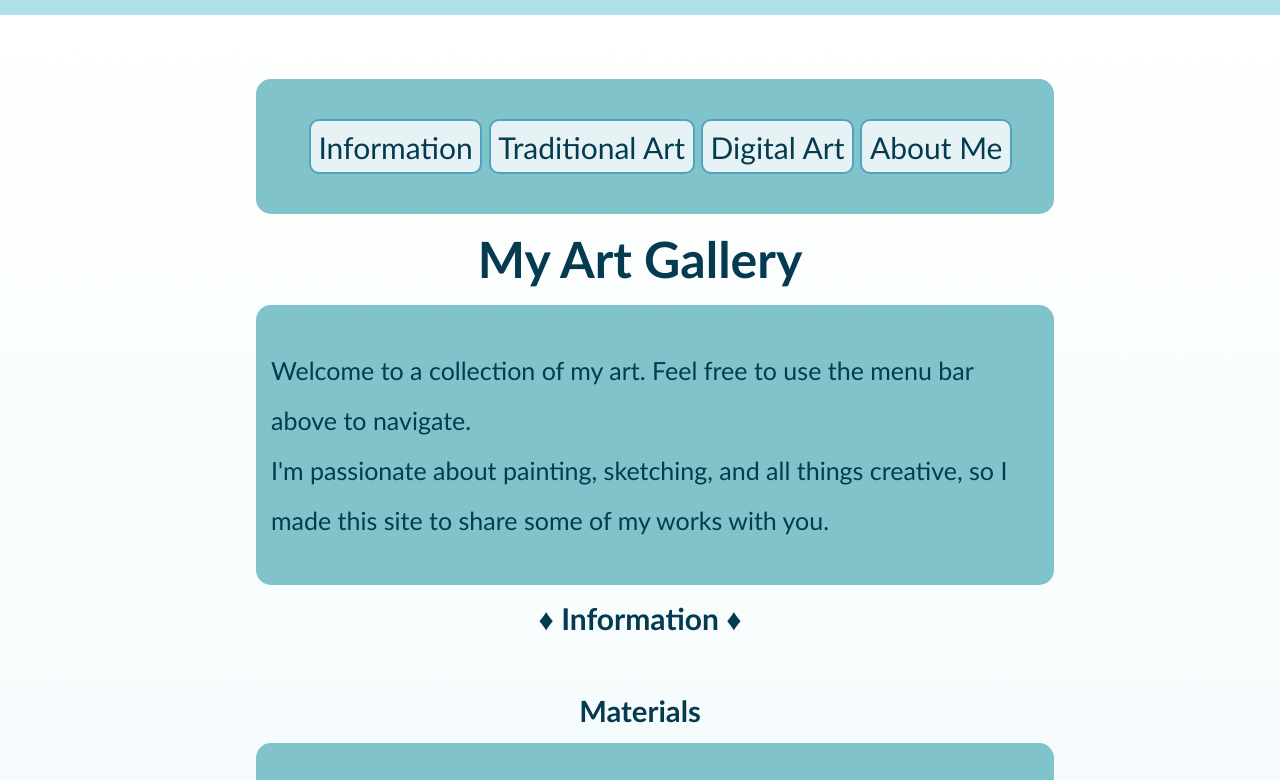
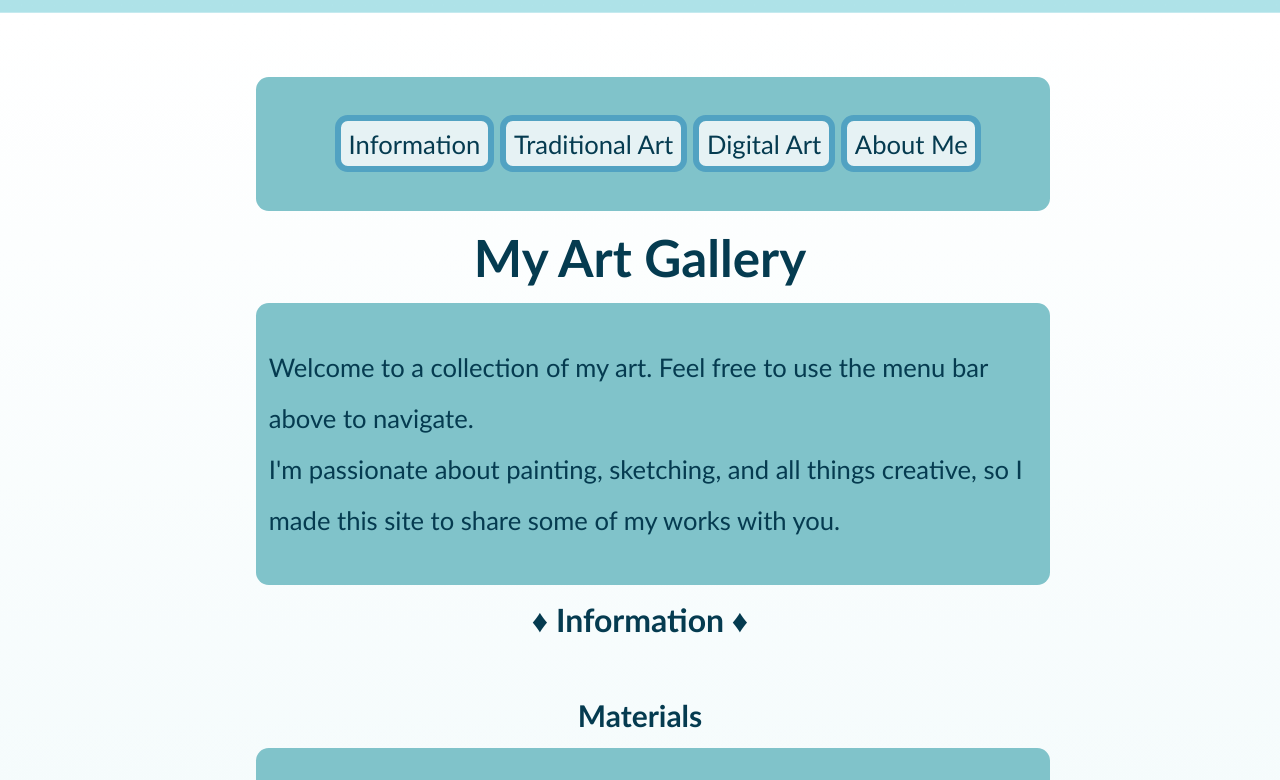
Before and after one commit to FionaVerzivolli/Art-Gallery-Website, a plain HTML site: page index.html in a window 1280 px wide. Shown: the top 780 px of the page. Drawn offline with Linux system fonts and the light colour scheme.

Commit message:
Update artwebsite.css

```diff
--- a/artwebsite.css
+++ b/artwebsite.css
@@ -1,11 +1,12 @@
 html{
     scroll-behavior: smooth;
-    margin-top: 15px;
+    margin-top: 1vw;
+
 }
-
 body{
     background: linear-gradient( #ffffff 0%, #aee2e8 100%);
-    font-size:25px;
+
+    font-size:2vw;
     margin:auto;
     padding-top:5%;
     padding-left: 20%;
@@ -22,33 +23,33 @@ h1, h2, h3, h4{
     color:#053B50;
     size:100%;
     animation: slideInLeft 1s ease;
+
 }
-
 h2{
-    font-size: 30px;
+    font-size: 2.5vw;
 }
-
 p, .menu-item{
     color: #053B50;
+
     animation: slideInLeft 1.3s ease;
 }
-
 .menu{
     text-align: center;
     margin-left:-4%;
 }
-
 .menu-item{
     padding:1%;
-    font-size: 30px;
+    font-size: 2vw;
     display:inline;
     border:solid;
     border-color: #51a2c2;
-    border-width: 2px;
+    border-width: 0.5vw;
     background-color:#e6f2f4;
     cursor:pointer;
     transition: transform 0.2s linear;
-    border-radius: 10px;
+    border-radius: 1vw;
+
+
 }
 
 .menu-item:active{
@@ -58,13 +59,14 @@ p, .menu-item{
 }
 
 .menu-item:hover{
-    box-shadow: 0 14px 16px 0 rgba(0, 0, 0, 0.24), 0 17px 50px 0 rgba(0,0,0,0.19);
+    box-shadow: 0 1vw 1vw 0 rgba(0, 0, 0, 0.24), 0 1vw 1vw 0 rgba(0,0,0,0.19);
+
 }
 
 .bg-color{
     background-color: #80c3ca;
-    padding: 15px;
-    border-radius:15px;
+    padding: 1vw;
+    border-radius:1vw;
     line-height: 2;
     animation: slideInLeft 1s ease;
     width:100%;
@@ -86,6 +88,7 @@ p, .menu-item{
     }
 }
 
+
 *{
     font-family: 'Trebuchet MS', sans-serif;
 }
@@ -100,13 +103,14 @@ p, .menu-item{
 
 img{
     max-width: 80%;
+
 }
 
 .artcaption{
     display: flex;
     align-items: center;
     justify-content: center ;
-    font-size: 25px;
+    font-size: 2vw;
 }
 
 .link{
```
